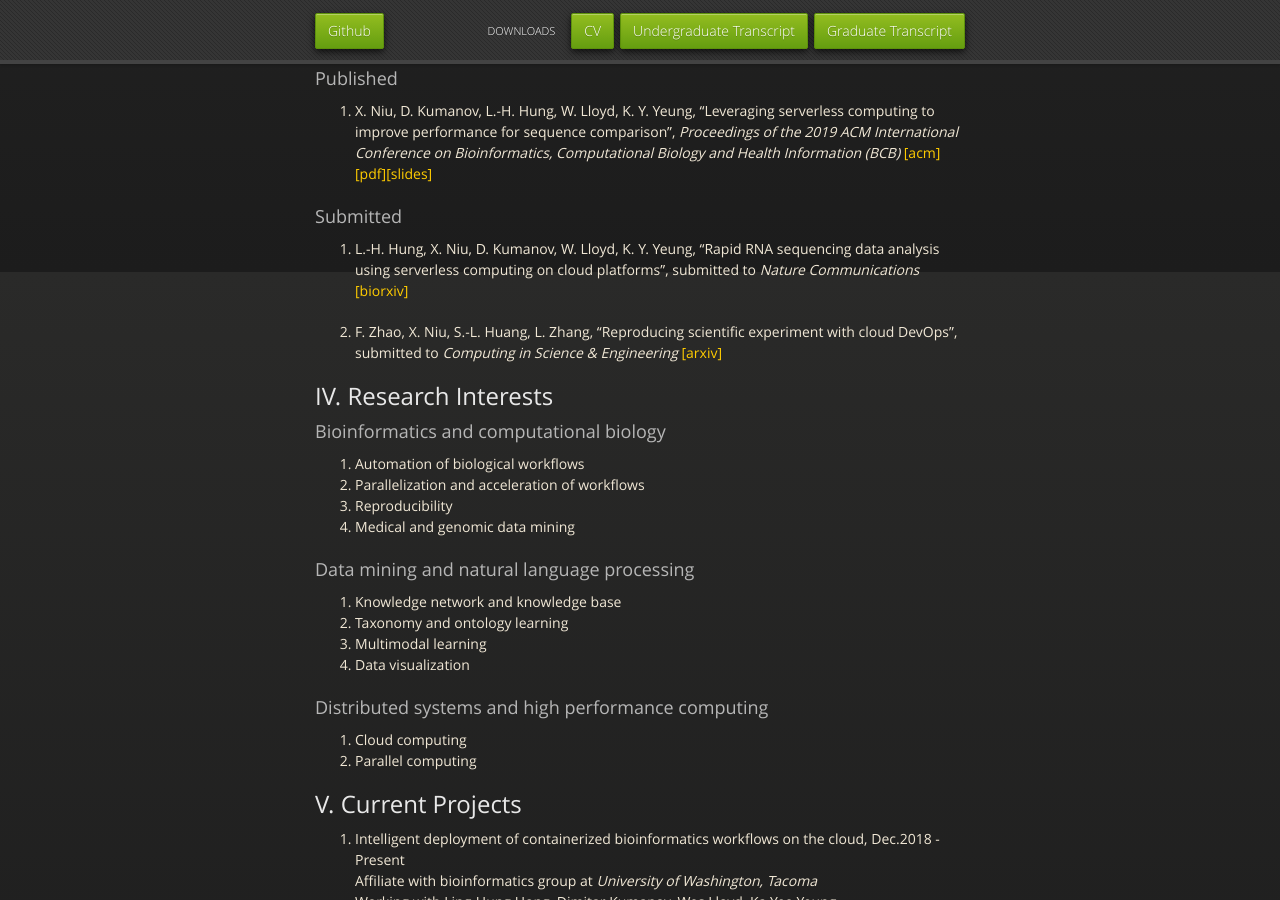
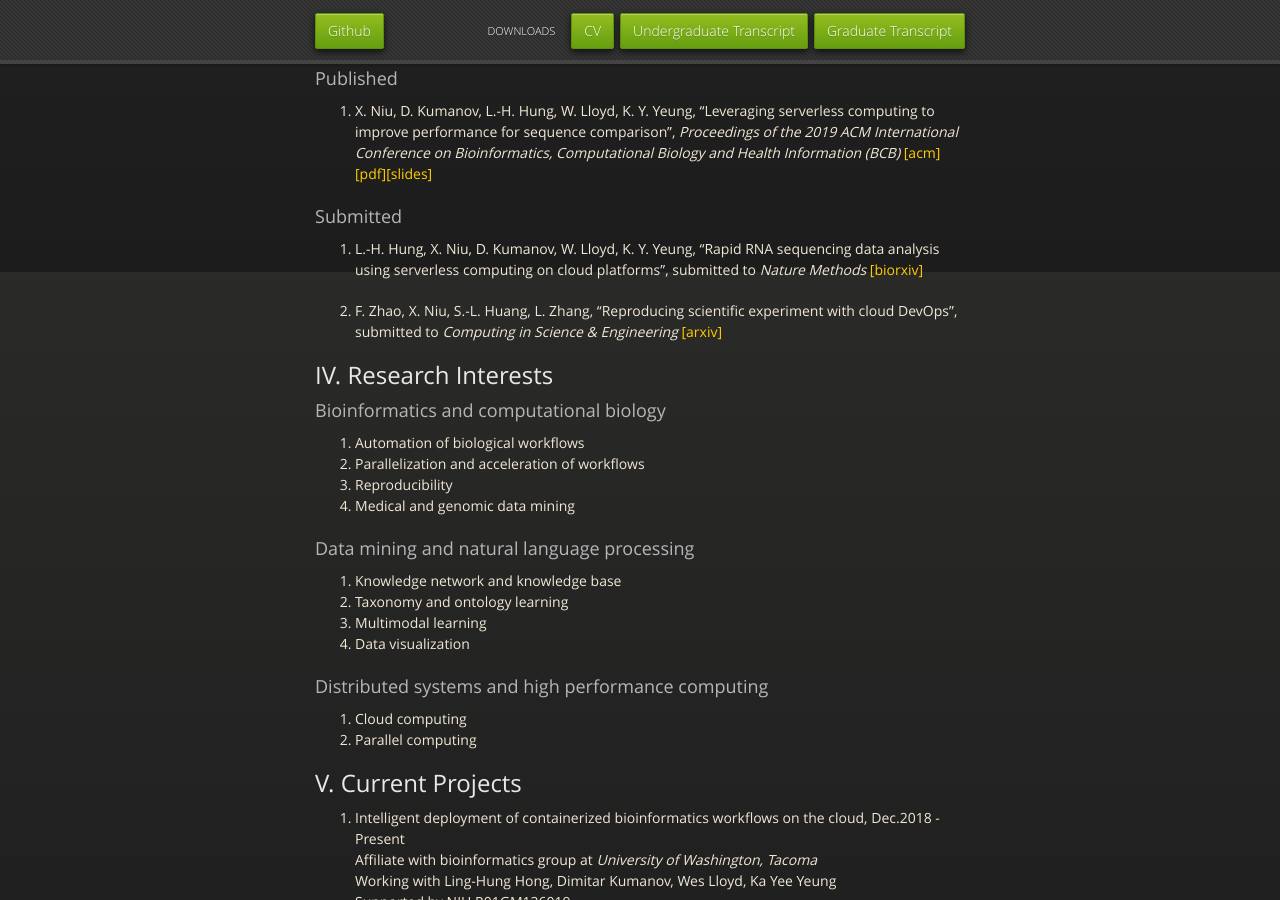
Before and after one commit to Egria/website, a Jekyll site: the page built from index.md, in a window 1280 px wide and 900 px high, scrolled down 628 px. Built offline with Jekyll 4.4.1, drawn with Linux system fonts in a browser that asks for light colours; our own code applies the rules of GitHub Pages for plain Markdown files.

Commit message:
Update index.md

```diff
--- a/index.md
+++ b/index.md
@@ -32,7 +32,7 @@ Supervised by [Juanzi Li](http://keg.cs.tsinghua.edu.cn/persons/ljz/), Aug.2016
 
 ### Submitted
 
-2. L.-H. Hung, X. Niu, D. Kumanov, W. Lloyd, K. Y. Yeung, "Rapid RNA sequencing data analysis using serverless computing on cloud platforms", submitted to _Nature Communications_ [\[biorxiv\]](https://www.biorxiv.org/content/10.1101/576199v1.abstract)
+2. L.-H. Hung, X. Niu, D. Kumanov, W. Lloyd, K. Y. Yeung, "Rapid RNA sequencing data analysis using serverless computing on cloud platforms", submitted to _Nature Methods_ [\[biorxiv\]](https://www.biorxiv.org/content/10.1101/576199v1.abstract)
 
 3. F. Zhao, X. Niu, S.-L. Huang, L. Zhang, "Reproducing scientific experiment with cloud DevOps", submitted to _Computing in Science & Engineering_ [\[arxiv\]](https://arxiv.org/abs/1910.13397)
 
```
